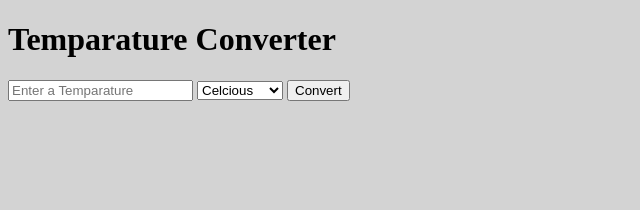
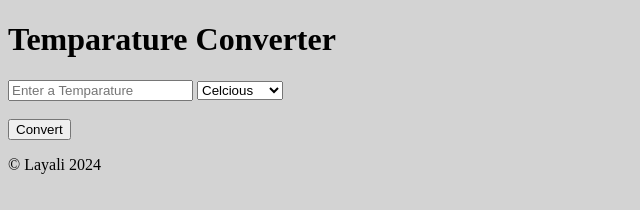
Before and after one commit to Sumi-Tharayil-Surendran/temparatureConversion, a plain HTML site: page index.html in a window 1280 px wide. Shown: the whole page, without its empty margins (0-640 px from the left). Drawn offline with Linux system fonts and the light colour scheme.

Commit message:
Add footer and adjust convert button

```diff
--- a/index.html
+++ b/index.html
@@ -14,10 +14,15 @@
             <option value="celcius">Celcious</option>
             <option value="fahrenheit">Fahrenheit</option>
         </select>
+        <br>
+        <br>
         <button id="convert">Convert</button>
         <div id="result"></div>
     </div>
 
 </body>
+<footer class="footer">
+    <p>&copy Layali 2024</p>
+</footer>
 <script src="script.js"></script>
 </html>
```
